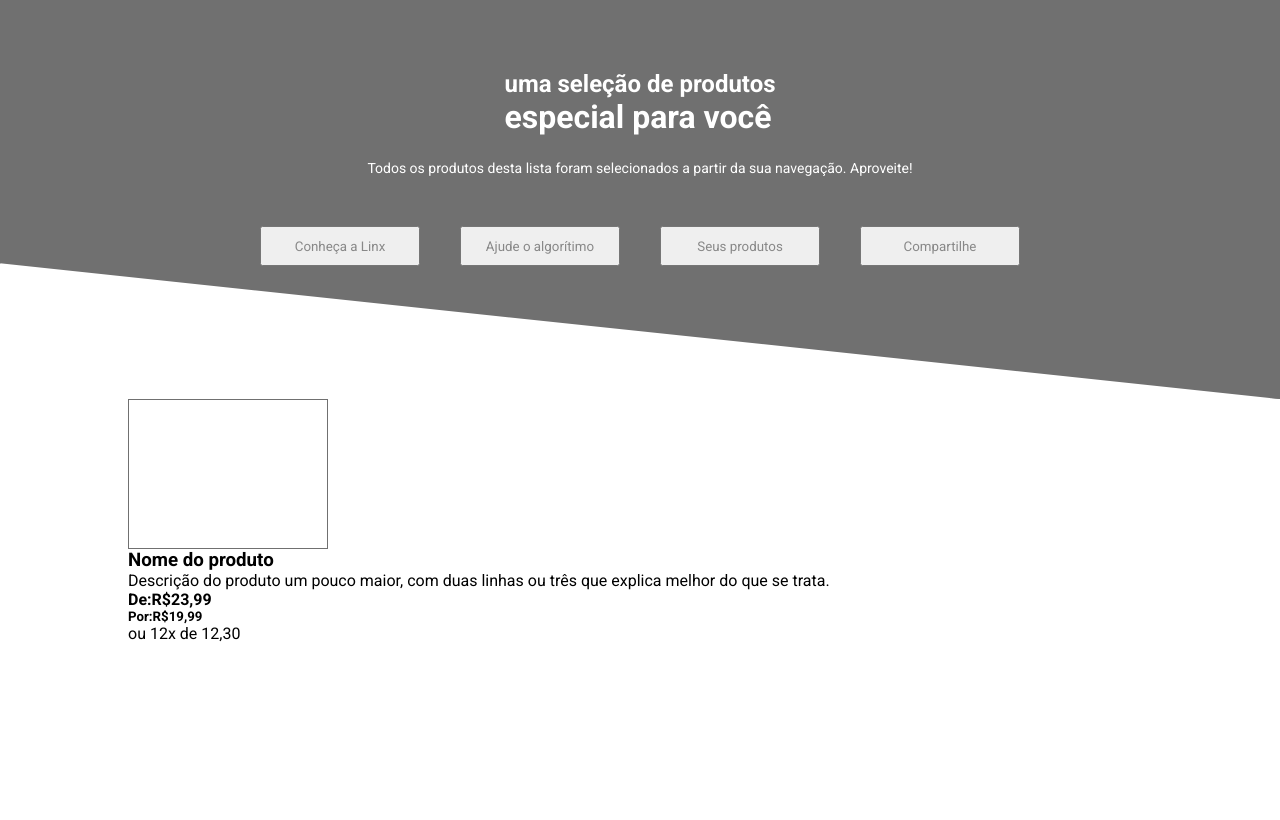
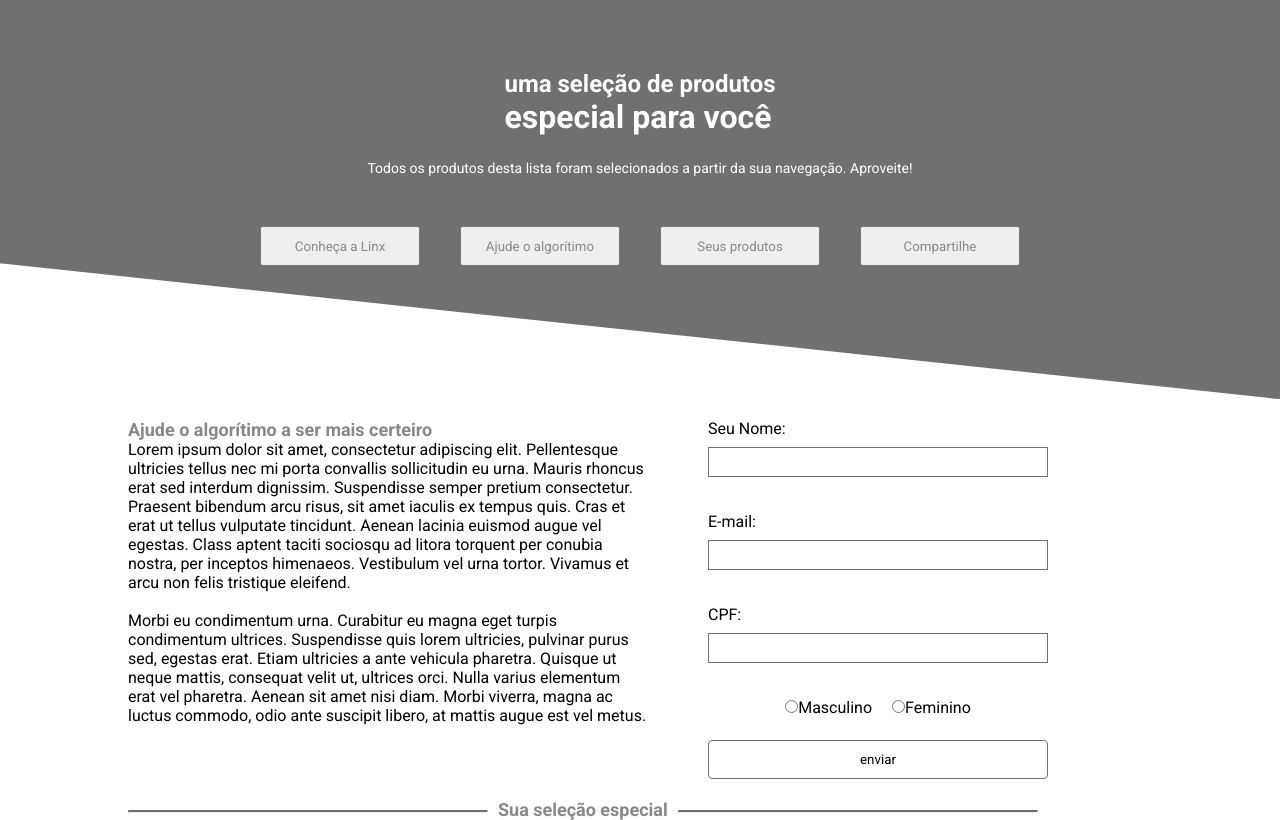
Before and after one commit to Josirocha/landing_page_React_m5, a React (Vite) app: page / in a window 1280 px wide. Built offline with nearby package versions, Linux system fonts and the light colour scheme.

Commit message:
feat: add TextLine into app

```diff
--- a/src/App.jsx
+++ b/src/App.jsx
@@ -2,7 +2,9 @@ import { useState } from 'react'
 import './App.css'
 import Card from './components/Card/Card'
 import Container from './components/Container/Container'
+import Form from './components/Form/Form'
 import Header from './components/Header/Header'
+import TextLine from './components/TextLine/TextLine'
 
 function App() {
   const [count, setCount] = useState(0)
@@ -11,7 +13,9 @@ function App() {
     <div className="App">
       <Header />
       <Container>
-        <Card name="Nome do produto"
+        <Form/>
+        <TextLine text='Sua seleção especial'/>
+        {/* <Card name="Nome do produto"
           description="Descrição do produto um pouco maior, com duas linhas ou três que explica melhor do que se trata."
           oldPrice="R$23,99"
           price="R$19,99"
@@ -19,7 +23,7 @@ function App() {
             count: "12x",
             value: "12,30"
           }}
-        />
+        /> */}
       </Container>
 
     </div>
```
